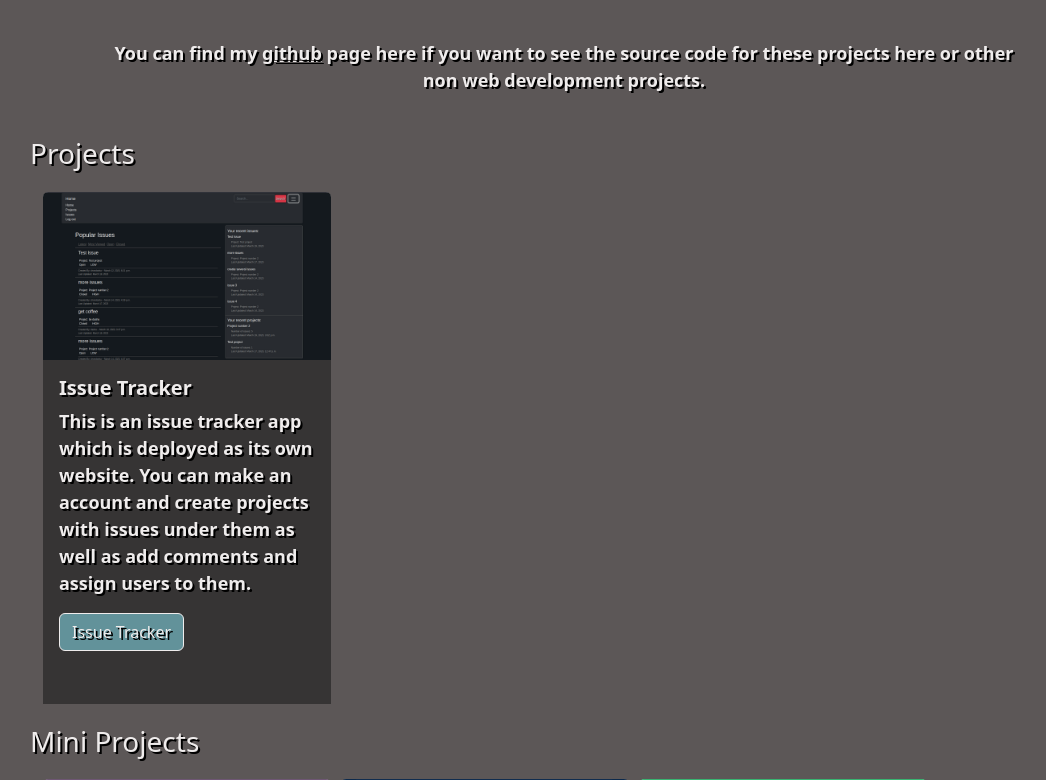
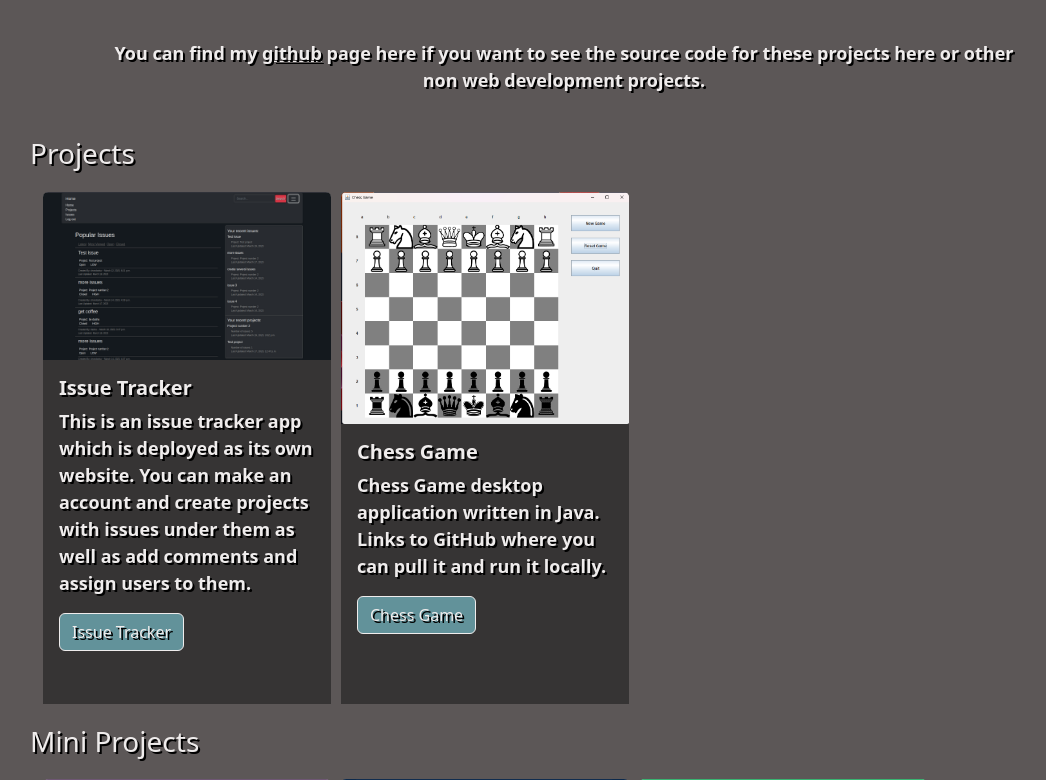
Before and after one commit to chondosha1234/portfolio, a Django app: page / in a window 1280 px wide. Shown: the part 243-1023 px from the top of the page, without its empty margins (76-1122 px from the left). Run offline with Django 3.2, Linux system fonts and the light colour scheme.

Commit message:
added card for chessgame link and image for card

```diff
--- a/deploy_tools/ansible/inventory.yaml
+++ b/deploy_tools/ansible/inventory.yaml
@@ -1,4 +1,4 @@
 virtualmachines:
   hosts:
     staging_chon:
-      ansible_host: chon@ec2-44-203-52-30.compute-1.amazonaws.com
+      ansible_host: chon@192.168.50.220
--- a/templates/home.html
+++ b/templates/home.html
@@ -44,6 +44,18 @@
                 and assign users to them.
               </p>
               <a class="btn btn-primary" href="http://issuetracker.chondosha.com">Issue Tracker</a>
+            </div>
+          </div>
+        </li>
+        <li>
+          <div class="card" style="width:18rem; height:32rem">
+            <img src="{% static 'img/ChessGame.png' %}" class="card-img-top">
+            <div class="card-body">
+              <h5 class="card-title">Chess Game</h5>
+              <p class="card-text">
+                Chess Game desktop application written in Java.  Links to GitHub where you can pull it and run it locally.
+              </p>
+              <a class="btn btn-primary" href="https://github.com/chondosha1234/ChessGame">Chess Game</a>
             </div>
           </div>
         </li>
```
Also changed, not shown: portfolio_app/static/img/ChessGame.png (added).
